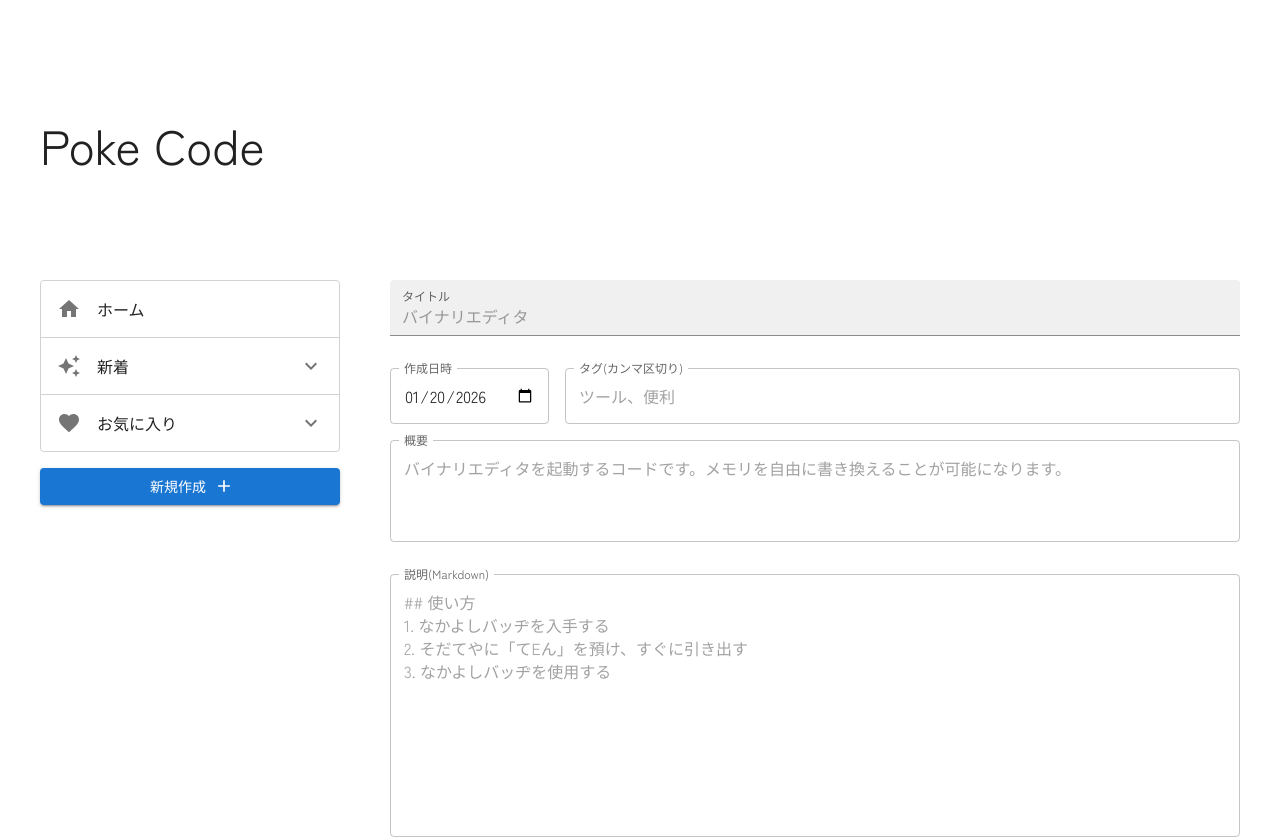
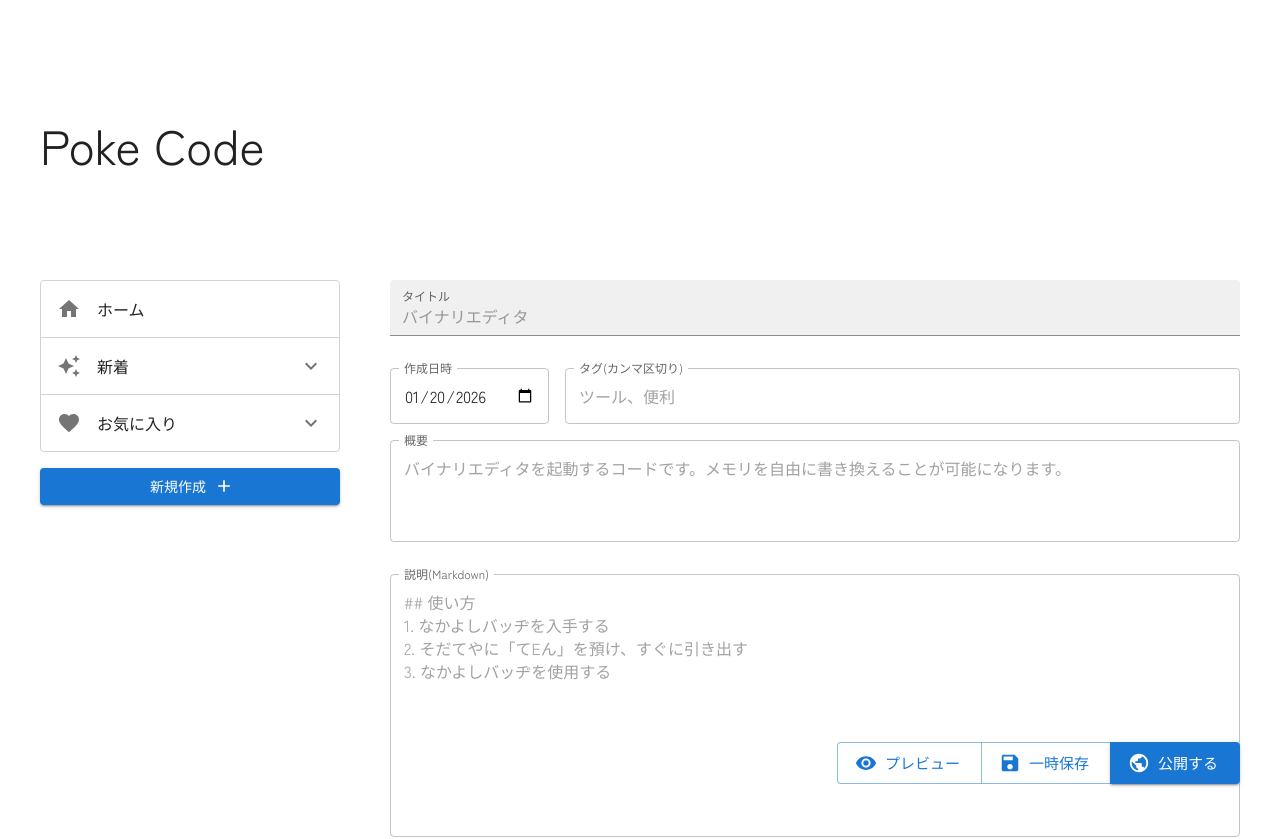
Before and after one commit to i-X-ce/poke-code, a Next.js app: page /create in a window 1280 px wide. Shown: the top 839 px of the page. Built offline with nearby package versions, Linux system fonts and the light colour scheme; a web font is replaced by a local one; what @mui/material-nextjs would draw is missing.

Commit message:
✨ プレビュー機能を追加

```diff
--- a/src/app/(code)/create/_component/CreateForm.tsx
+++ b/src/app/(code)/create/_component/CreateForm.tsx
@@ -1,42 +1,32 @@
 "use client";
 import {
-  CodeBlock,
   CodeContent,
-  CodeData,
+  CodeDataInput,
   CodeDataSchema,
 } from "@/lib/model/CodeDataModel";
-import { zodResolver } from "@hookform/resolvers/zod";
-import { Button, Stack, TextField } from "@mui/material";
+import { Stack, TextField } from "@mui/material";
 import React from "react";
-import { Controller, FieldErrors, useForm } from "react-hook-form";
+import { Controller, FieldErrors, UseFormReturn } from "react-hook-form";
 import CodeContentEditor from "./CodeContentEditor";
-import { INIT_CODE_CONTENT } from "../_util/initValues";
 import { fieldItems } from "../_util/fieldItems";
-import z from "zod";
+import { CREATE_FORM_ID } from "../_consts/formId";
 
-type CodeDataInput = z.input<typeof CodeDataSchema>;
-type CodeDataOutput = z.output<typeof CodeDataSchema>;
+interface CreateFormProps {
+  formProps: UseFormReturn<CodeDataInput>;
+}
 
-const Date2String = (date: Date): string => date.toISOString().split("T")[0];
-
-function CreateForm() {
+function CreateForm({ formProps }: CreateFormProps) {
   const {
     register,
     handleSubmit,
     formState: { errors },
     control,
-  } = useForm<CodeDataInput>({
-    resolver: zodResolver(CodeDataSchema),
-    mode: "onChange",
-    defaultValues: {
-      date: Date2String(new Date()),
-      content: [INIT_CODE_CONTENT()],
-    },
-  });
+  } = formProps;
 
   return (
     <Stack
       component={"form"}
+      id={CREATE_FORM_ID}
       gap={4}
       onSubmit={handleSubmit((data) => console.log(data))}>
       <Stack direction={"row"} alignItems={"center"} gap={2}>
@@ -105,9 +95,6 @@ function CreateForm() {
           />
         )}
       />
-      <Button variant="contained" type="submit">
-        作成
-      </Button>
     </Stack>
   );
 }
--- /dev/null
+++ b/src/app/(code)/create/_component/CreateView.tsx
@@ -0,0 +1,90 @@
+"use client";
+import { Box, Button, ButtonGroup, Stack } from "@mui/material";
+import CreateForm from "./CreateForm";
+import { Edit, Public, RemoveRedEye, Save } from "@mui/icons-material";
+import {
+  CreateViewModes,
+  useCreateViewMode,
+} from "../_hooks/useCreateViewMode";
+import CodeView from "../../_components/CodeView";
+import { CodeDataInput, CodeDataSchema } from "@/lib/model/CodeDataModel";
+import { zodResolver } from "@hookform/resolvers/zod";
+import { useForm } from "react-hook-form";
+import { INIT_CODE_DATA } from "../_util/initValues";
+import { CREATE_FORM_ID } from "../_consts/formId";
+import { useMemo } from "react";
+import { useDialog } from "@/app/_hooks/useDialog";
+import ErrorDialogContent from "./ErrorDialogContent";
+
+function CreateView() {
+  const formProps = useForm<CodeDataInput>({
+    resolver: zodResolver(CodeDataSchema),
+    mode: "onChange",
+    defaultValues: INIT_CODE_DATA,
+  });
+  const { viewMode, toggleViewMode } = useCreateViewMode();
+  const { openDialog } = useDialog();
+
+  const { watch, handleSubmit } = formProps;
+  const values = watch();
+  const parsed = useMemo(() => CodeDataSchema.safeParse(values), [values]);
+  const parsedData = parsed.success ? parsed.data : null;
+
+  const onSubmit = (data: CodeDataInput) => {
+    console.log("Submitted Data:", data);
+  };
+
+  const onToggleViewMode = () => {
+    if (!parsed.success) {
+      const { issues } = parsed.error;
+      const errorMessages = issues.map((issue) => issue.message);
+      openDialog(<ErrorDialogContent errors={errorMessages} />);
+      return;
+    }
+
+    toggleViewMode();
+  };
+
+  return (
+    <Box flex={1}>
+      {viewMode === CreateViewModes.EDIT && (
+        <CreateForm formProps={formProps} />
+      )}
+      {viewMode === CreateViewModes.PREVIEW && parsedData && (
+        <CodeView data={parsedData} />
+      )}
+
+      {/* アクション */}
+      <Box
+        my={4}
+        position={"sticky"}
+        bottom={16}
+        display={"flex"}
+        justifyContent={"end"}>
+        <ButtonGroup size="large" sx={{ backgroundColor: "Background" }}>
+          <Button
+            onClick={onToggleViewMode}
+            startIcon={
+              viewMode === CreateViewModes.EDIT ? <RemoveRedEye /> : <Edit />
+            }
+            variant="outlined">
+            {viewMode === CreateViewModes.EDIT ? "プレビュー" : "編集に戻る"}
+          </Button>
+          <Button startIcon={<Save />} variant="outlined">
+            一時保存
+          </Button>
+          <Button
+            form={CREATE_FORM_ID}
+            onSubmit={handleSubmit(onSubmit)}
+            type="submit"
+            startIcon={<Public />}
+            variant="contained">
+            公開する
+          </Button>
+        </ButtonGroup>
+      </Box>
+    </Box>
+  );
+}
+
+export default CreateView;
--- /dev/null
+++ b/src/app/(code)/create/_component/ErrorDialogContent.tsx
@@ -0,0 +1,63 @@
+"use client";
+import { useDialog } from "@/app/_hooks/useDialog";
+import {
+  Box,
+  Button,
+  DialogActions,
+  DialogContent,
+  DialogContentText,
+  DialogTitle,
+  Typography,
+} from "@mui/material";
+import { useMemo } from "react";
+
+type ErrorDialogContentProps = {
+  errors: string[];
+};
+
+const ErrorDialogContent = ({ errors }: ErrorDialogContentProps) => {
+  const { closeDialog } = useDialog();
+  const errorsCounts = useMemo(
+    () =>
+      errors.reduce(
+        (acc, error) => {
+          if (!acc[error]) {
+            acc[error] = 0;
+          }
+          acc[error] += 1;
+          return acc;
+        },
+        {} as Record<string, number>,
+      ),
+    [errors],
+  );
+  console.log(errorsCounts);
+
+  return (
+    <>
+      <DialogTitle>入力エラー</DialogTitle>
+      <DialogContent>
+        <DialogContentText gutterBottom>
+          入力内容にエラーがあるため、この操作はできません。以下のエラーを確認してください。
+        </DialogContentText>
+        <Box component={"ul"}>
+          {Object.entries(errorsCounts).map(([message, count], index) => (
+            <DialogContentText key={index} color="error" component={"li"}>
+              {message}{" "}
+              <Typography component={"span"} fontSize={"small"}>
+                {count > 1 && `(${count}箇所)`}
+              </Typography>
+            </DialogContentText>
+          ))}
+        </Box>
+        <DialogActions>
+          <Button onClick={closeDialog} variant="outlined" autoFocus>
+            閉じる
+          </Button>
+        </DialogActions>
+      </DialogContent>
+    </>
+  );
+};
+
+export default ErrorDialogContent;
--- /dev/null
+++ b/src/app/(code)/create/_consts/formId.ts
@@ -0,0 +1 @@
+export const CREATE_FORM_ID = "create-code-form";
--- /dev/null
+++ b/src/app/(code)/create/_hooks/useCreateViewMode.ts
@@ -0,0 +1,25 @@
+import { useState } from "react";
+
+export const CreateViewModes = {
+  EDIT: "edit",
+  PREVIEW: "preview",
+} as const;
+
+export type CreateViewMode =
+  (typeof CreateViewModes)[keyof typeof CreateViewModes];
+
+export const useCreateViewMode = (
+  initViewMode: CreateViewMode = CreateViewModes.EDIT,
+) => {
+  const [viewMode, setMode] = useState<CreateViewMode>(initViewMode);
+
+  const toggleViewMode = () => {
+    setMode((prevMode) =>
+      prevMode === CreateViewModes.EDIT
+        ? CreateViewModes.PREVIEW
+        : CreateViewModes.EDIT,
+    );
+  };
+
+  return { viewMode, toggleViewMode };
+};
--- a/src/app/(code)/create/_util/initValues.ts
+++ b/src/app/(code)/create/_util/initValues.ts
@@ -1,4 +1,4 @@
-import { CodeBlock, CodeContent } from "@/lib/model/CodeDataModel";
+import { CodeBlock, CodeContent, CodeData } from "@/lib/model/CodeDataModel";
 import { PokeVersions } from "@/lib/model/PokeVersion";
 
 export const INIT_CODE_BLOCK: CodeBlock = {
@@ -12,3 +12,15 @@ export const INIT_CODE_CONTENT = (allVersion: boolean = true): CodeContent => ({
   versions: allVersion ? Object.values(PokeVersions) : [],
   blocks: [],
 });
+
+const Date2String = (date: Date): string => date.toISOString().split("T")[0];
+
+export const INIT_CODE_DATA: CodeData = {
+  id: "init-id",
+  title: "",
+  date: Date2String(new Date()),
+  tags: [] as string[],
+  detail: "",
+  description: "",
+  content: [INIT_CODE_CONTENT()],
+};
--- a/src/app/(code)/create/page.tsx
+++ b/src/app/(code)/create/page.tsx
@@ -1,15 +1,10 @@
-import { Box, Typography } from "@mui/material";
 import React from "react";
-import CreateForm from "./_component/CreateForm";
+import CreateView from "./_component/CreateView";
 
 interface CreatePageProps {}
 
 const CreatePage: React.FC<CreatePageProps> = async () => {
-  return (
-    <Box flex={1}>
-      <CreateForm />
-    </Box>
-  );
+  return <CreateView />;
 };
 
 export default CreatePage;
--- /dev/null
+++ b/src/app/_components/DialogController.tsx
@@ -0,0 +1,15 @@
+"use client";
+import { useDialog } from "../_hooks/useDialog";
+import { Dialog } from "@mui/material";
+
+const DialogController = () => {
+  const { open, content, closeDialog } = useDialog();
+
+  return (
+    <Dialog open={open} onClose={closeDialog}>
+      {content}
+    </Dialog>
+  );
+};
+
+export default DialogController;
--- /dev/null
+++ b/src/app/_hooks/useDialog.ts
@@ -0,0 +1,23 @@
+import { atom, useAtom } from "jotai";
+import { ReactNode } from "react";
+
+export const modalAtom = atom<ReactNode | null>(null);
+
+export const useDialog = () => {
+  const [content, setContent] = useAtom(modalAtom);
+
+  const openDialog = (modalContent: ReactNode) => {
+    setContent(modalContent);
+  };
+
+  const closeDialog = () => {
+    setContent(null);
+  };
+
+  return {
+    open: Boolean(content),
+    content,
+    openDialog,
+    closeDialog,
+  };
+};
--- a/src/app/layout.tsx
+++ b/src/app/layout.tsx
@@ -8,6 +8,7 @@ import CommonSection from "./_components/CommonSection";
 import styles from "./layout.module.css";
 import CommonFooter from "./_components/CommonFooter";
 import SnackbarProviderWrapper from "./_components/SnackbarProviderWrapper";
+import DialogController from "./_components/DialogController";
 
 export const metadata: Metadata = {
   title: "Create Next App",
@@ -33,6 +34,7 @@ export default function RootLayout({
                 </div>
               </CommonSection>
               <CommonFooter />
+              <DialogController />
             </SnackbarProviderWrapper>
           </CustomThemeProvider>
         </AppRouterCacheProvider>
--- a/src/lib/model/CodeDataModel.ts
+++ b/src/lib/model/CodeDataModel.ts
@@ -59,6 +59,9 @@ export const CodeDataSchema = z.object({
 export type CodeBlock = z.infer<typeof CodeBlockSchema>;
 export type CodeContent = z.infer<typeof CodeContentSchema>;
 export type CodeData = z.infer<typeof CodeDataSchema>;
+
+export type CodeDataInput = z.input<typeof CodeDataSchema>;
+export type CodeDataOutput = z.output<typeof CodeDataSchema>;
 
 export function createMockCodeData(num: number): CodeData {
   // const randomVersion = (): PokeVersionType => {
```
